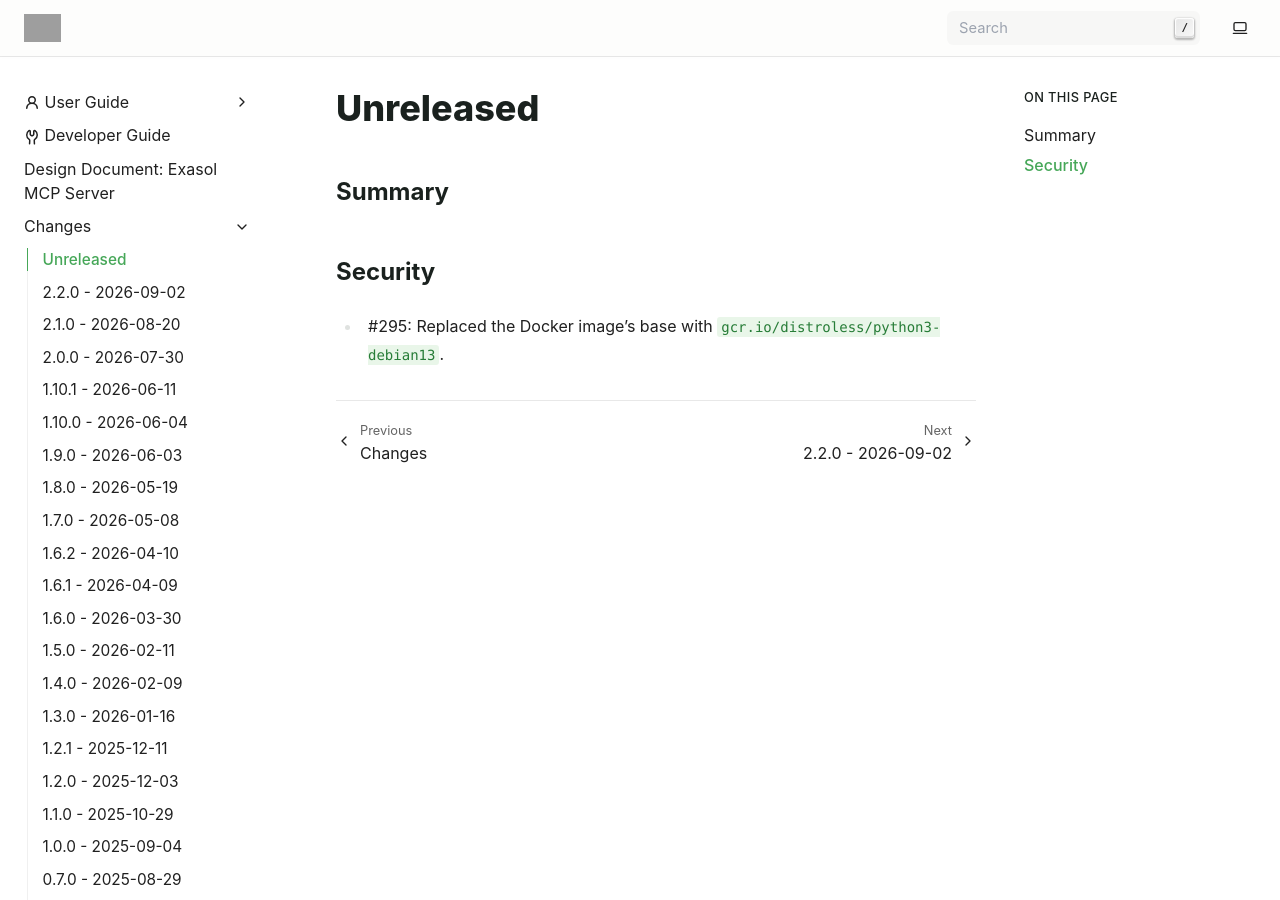
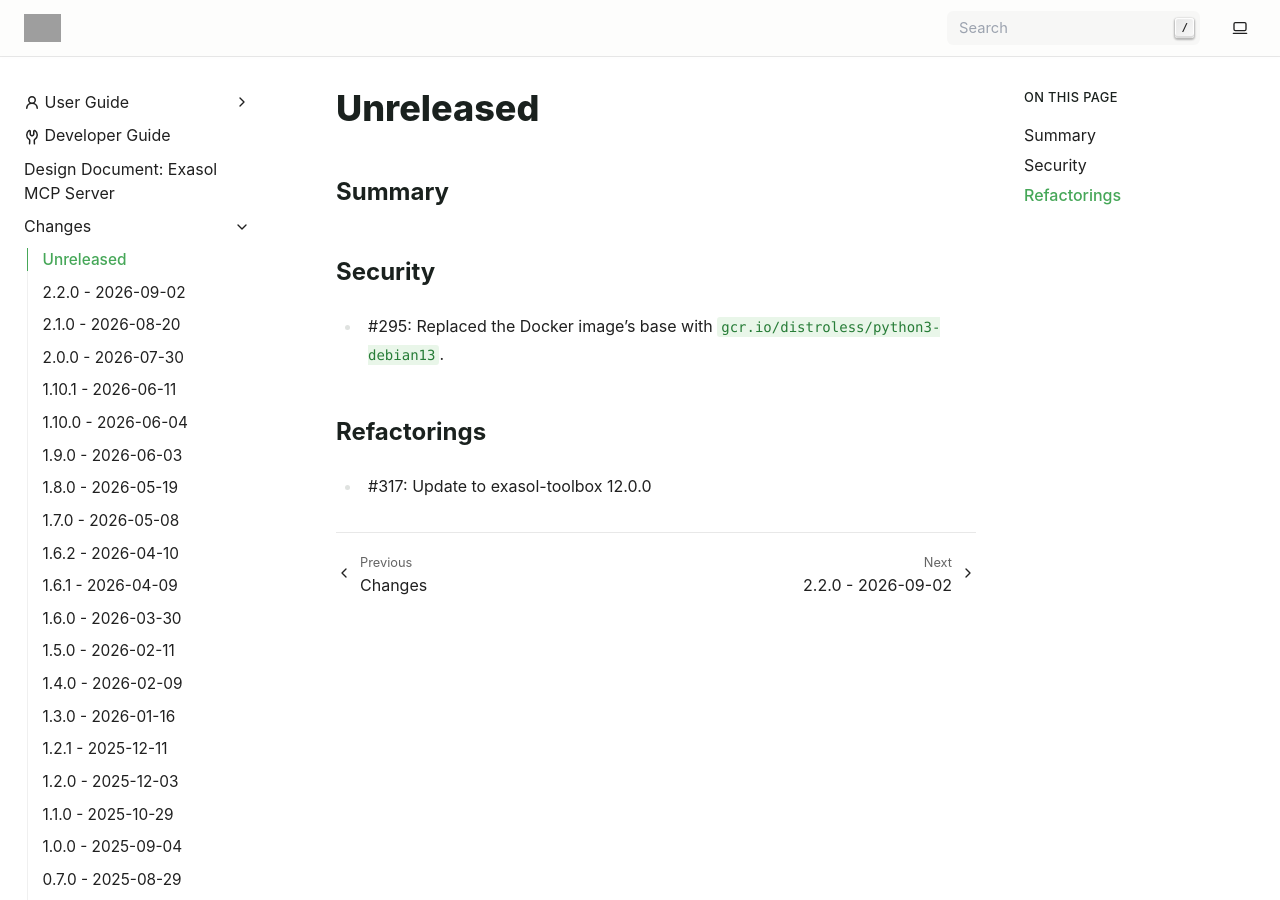
Before and after one commit to exasol/mcp-server, a Sphinx documentation site: the page built from doc/changes/unreleased.md, in a window 1280 px wide and 900 px high. Built offline with Sphinx 7.4.7, drawn with Linux system fonts in a browser that asks for light colours; grey boxes are pictures that could not be loaded.

Commit message:
Add changelog entry

```diff
--- a/doc/changes/unreleased.md
+++ b/doc/changes/unreleased.md
@@ -5,3 +5,7 @@
 ## Security
 
 * #295: Replaced the Docker image's base with `gcr.io/distroless/python3-debian13`.
+
+## Refactorings
+
+* #317: Update to exasol-toolbox 12.0.0
```
